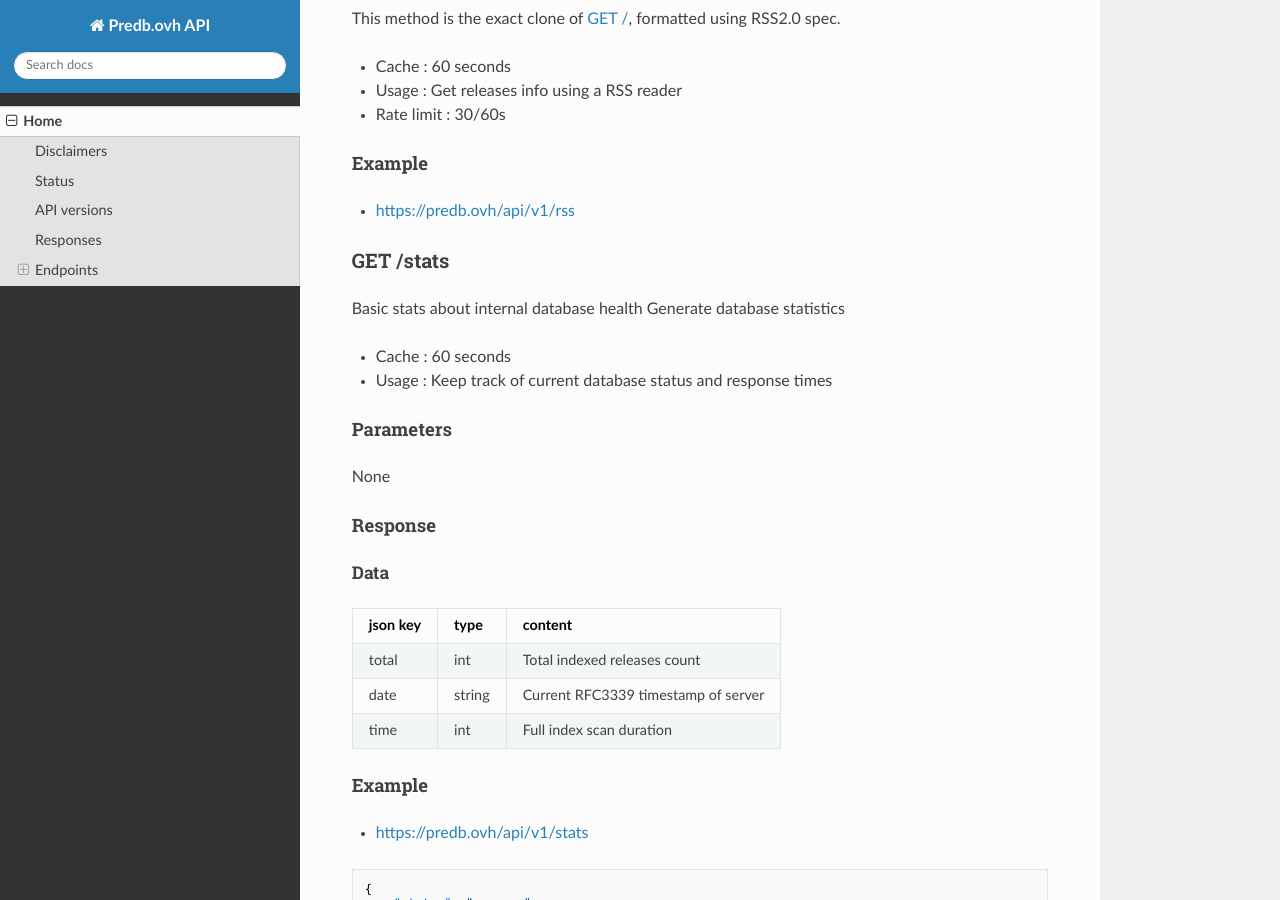
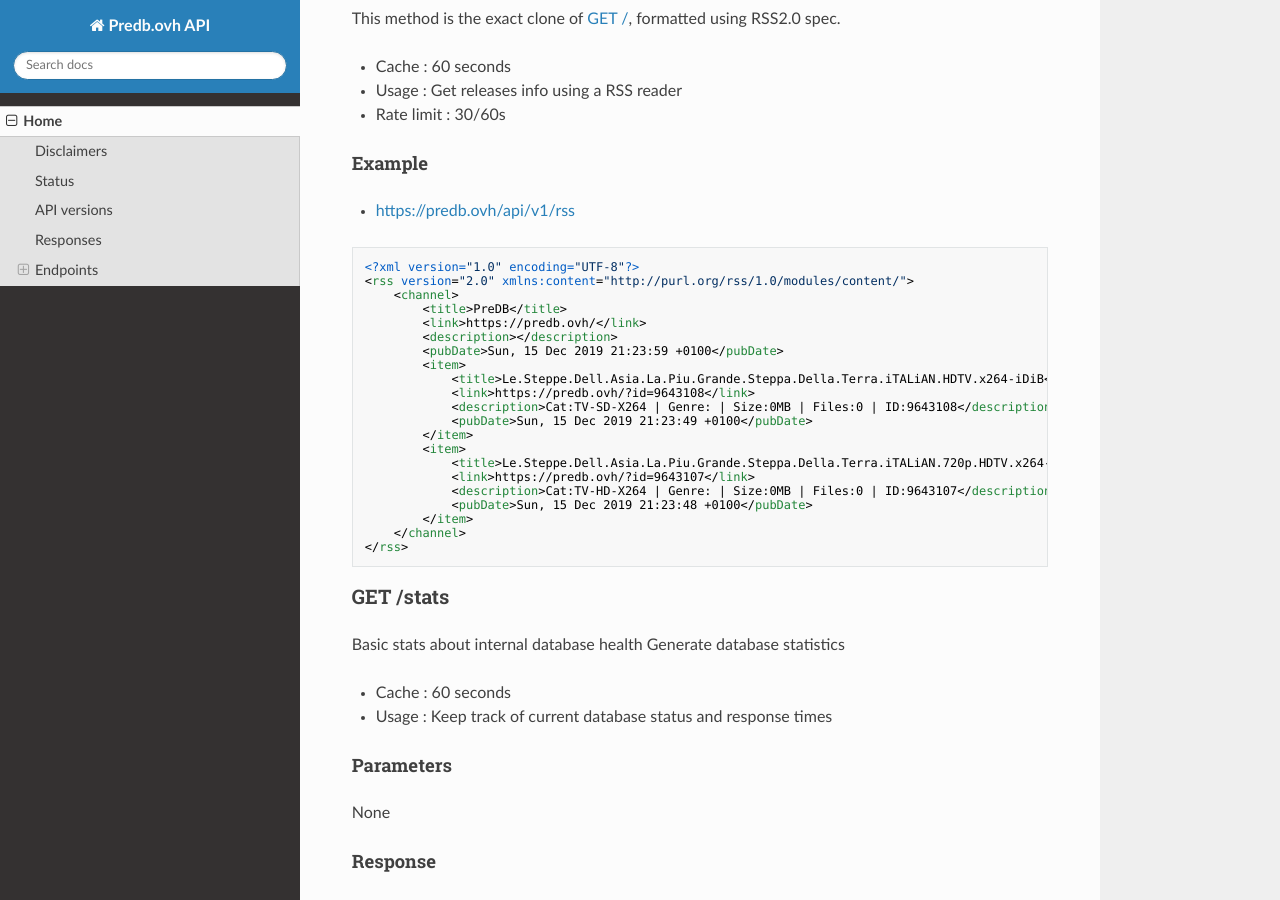
Before and after one commit to predbdotovh/pre-api, an MkDocs documentation site: the page built from docs/index.md, in a window 1280 px wide and 900 px high, scrolled down 5022 px. Built offline with MkDocs 1.6.1, drawn with Linux system fonts in a browser that asks for light colours; nearby versions of some CDN libraries; some of the changed text lies outside the part shown.

Commit message:
Added docs RSS example

````diff
--- a/docs/index.md
+++ b/docs/index.md
@@ -25,7 +25,7 @@ Current base URL is : [https://predb.ovh/api/v1/](https://predb.ovh/api/v1/)
 
 ## Responses
 
-The API will always return HTTP 200 with application/json content.
+The API will always return HTTP 200 with application/json content (except for [RSS](#get-rss)).
 
 On success :
 
@@ -237,10 +237,33 @@ This method is the exact clone of [GET /](#get), formatted using RSS2.0 spec.
 - Usage : Get releases info using a RSS reader
 - Rate limit : 30/60s
 
-
 #### Example
 
 - [https://predb.ovh/api/v1/rss](https://predb.ovh/api/v1/rss)
+
+```
+<?xml version="1.0" encoding="UTF-8"?>
+<rss version="2.0" xmlns:content="http://purl.org/rss/1.0/modules/content/">
+    <channel>
+        <title>PreDB</title>
+        <link>https://predb.ovh/</link>
+        <description></description>
+        <pubDate>Sun, 15 Dec 2019 21:23:59 +0100</pubDate>
+        <item>
+            <title>Le.Steppe.Dell.Asia.La.Piu.Grande.Steppa.Della.Terra.iTALiAN.HDTV.x264-iDiB</title>
+            <link>https://predb.ovh/?id=9643108</link>
+            <description>Cat:TV-SD-X264 | Genre: | Size:0MB | Files:0 | ID:9643108</description>
+            <pubDate>Sun, 15 Dec 2019 21:23:49 +0100</pubDate>
+        </item>
+        <item>
+            <title>Le.Steppe.Dell.Asia.La.Piu.Grande.Steppa.Della.Terra.iTALiAN.720p.HDTV.x264-iDiB</title>
+            <link>https://predb.ovh/?id=9643107</link>
+            <description>Cat:TV-HD-X264 | Genre: | Size:0MB | Files:0 | ID:9643107</description>
+            <pubDate>Sun, 15 Dec 2019 21:23:48 +0100</pubDate>
+        </item>
+    </channel>
+</rss>
+```
 
 ### GET /stats
 
````
